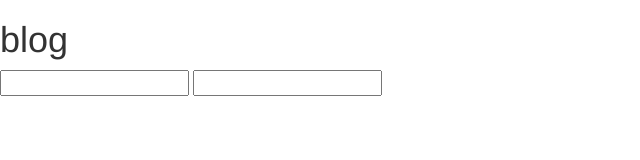
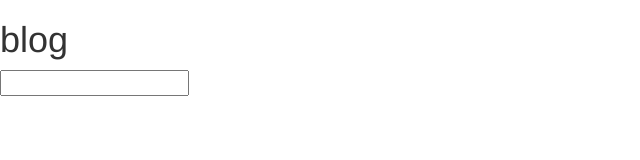
Before and after one commit to zhiyou-nodejs-sky014/homework, a website: page client/third.html in a window 1280 px wide. Shown: the whole page, without its empty margins (0-640 px from the left). Drawn offline with Linux system fonts and the light colour scheme.

Commit message:
没改啥

```diff
--- a/client/third.html
+++ b/client/third.html
@@ -11,8 +11,7 @@
 <body>
     <h1>blog</h1>
     <form>
-        <input type="text">
-        <input type="text">
+        <input type="text"><br><br>
     </form>
     <script src="lib/template-web.js"></script>
     <script src="lib/jquery.js"></script>
```
